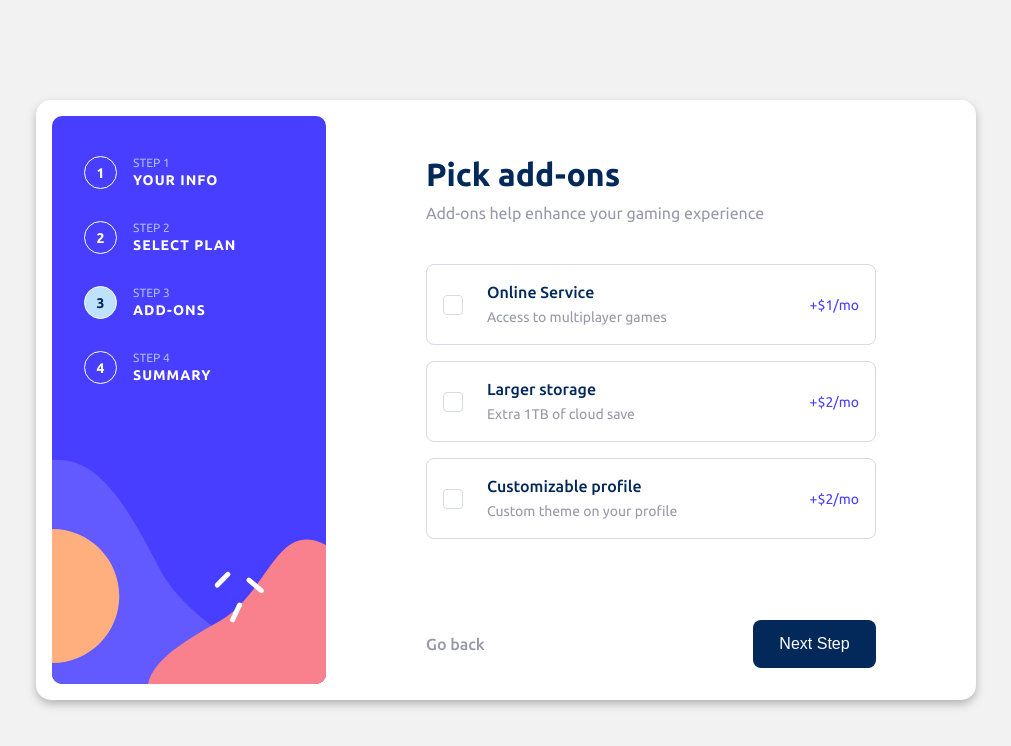
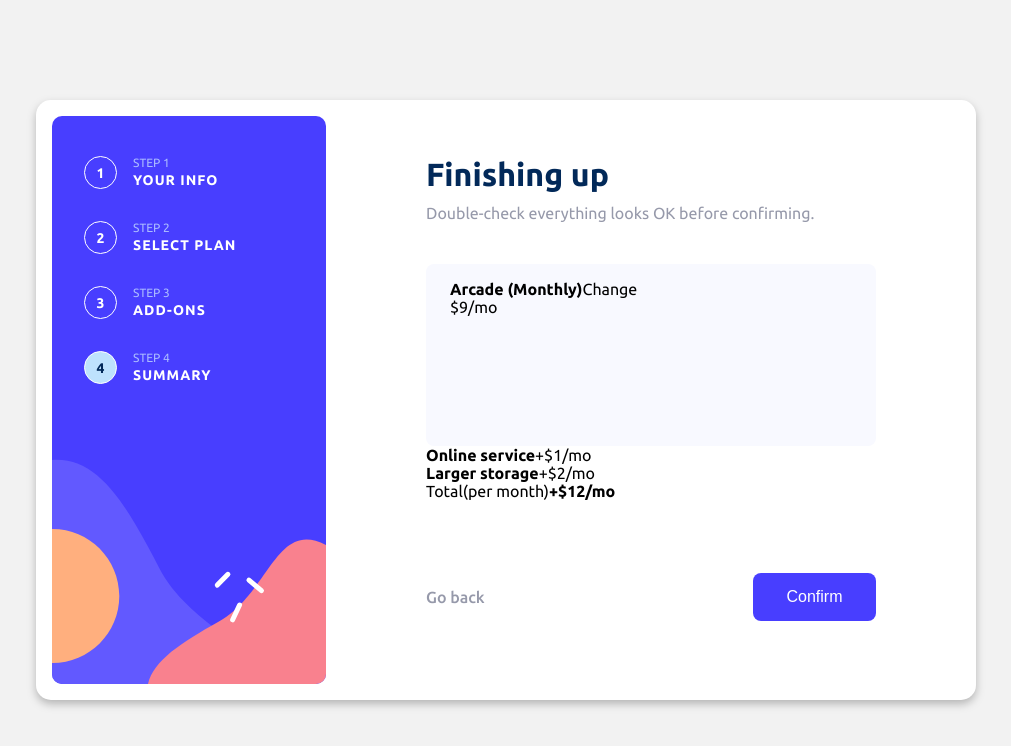
Before and after one commit to kelitasukita/multi-step-form, a React (Vite) app: page / in a window 1280 px wide. Shown: the top 746 px of the page, without its empty margins (134-1145 px from the left). Built offline with nearby package versions, Linux system fonts and the light colour scheme.

Commit message:
Call Summary component

```diff
--- a/src/components/StepsMenu.tsx
+++ b/src/components/StepsMenu.tsx
@@ -2,6 +2,7 @@ import MenuItem from './MenuItem';
 import PersonalInfo from './Steps/PersonalInfo/index';
 import SelectPlan from './Steps/SelectPlan';
 import AddOns from './Steps/Add-ONS';
+import Summary from './Steps/Summary';
 
 import './StepsMenu.scss';
 
@@ -12,14 +13,15 @@ export default function StepsMenu() {
         <div className="menu-box">
           <MenuItem stepNumberBall="1" stepNumberTitle="STEP 1" title="YOUR INFO" selected="" />
           <MenuItem stepNumberBall="2" stepNumberTitle="STEP 2" title="SELECT PLAN" selected="" />
-          <MenuItem stepNumberBall="3" stepNumberTitle="STEP 3" title="ADD-ONS" selected="selected" />
-          <MenuItem stepNumberBall="4" stepNumberTitle="STEP 4" title="SUMMARY" selected="" />
+          <MenuItem stepNumberBall="3" stepNumberTitle="STEP 3" title="ADD-ONS" selected="" />
+          <MenuItem stepNumberBall="4" stepNumberTitle="STEP 4" title="SUMMARY" selected="selected" />
         </div>
 
         <div className="form-container">
           {/* <PersonalInfo /> */}
           {/* <SelectPlan /> */}
-          <AddOns />
+          {/* <AddOns /> */}
+          <Summary />
         </div>
       </div>
 
```
